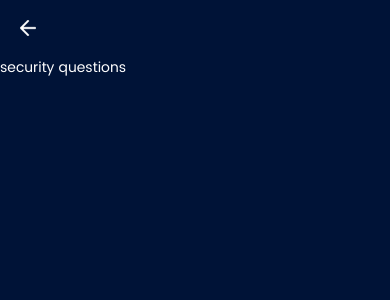
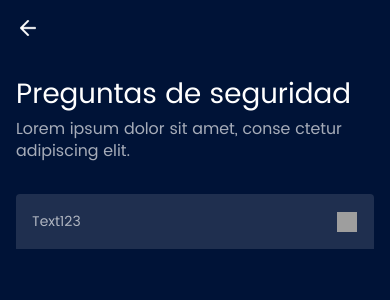
Before and after one commit to brtkev/mobil-app-example, a React Native app: screen /Register in a window 390 px wide. Shown: the top 300 px of the page. Built offline with nearby package versions, Linux system fonts and the light colour scheme; grey boxes are pictures that could not be loaded.

Commit message:
fix: useFont move to appContext/component

```diff
--- a/App.tsx
+++ b/App.tsx
@@ -1,18 +1,24 @@
-import React from 'react';
+import React, { createContext, useEffect } from 'react';
 import { NavigationContainer } from '@react-navigation/native';
 import { createNativeStackNavigator } from '@react-navigation/native-stack';
-// import Auth from './src/components/auth';
-
+import { TextStyle } from 'react-native';
 import Home from 'src/pages/home';
 import Login from 'src/pages/login';
 import Register from 'src/pages/register';
+import AppContext from 'src/appContext';
 
 import { RootStackParamList } from './src/components/types';
+import { useFonts } from 'expo-font';
 const Stack = createNativeStackNavigator<RootStackParamList>();
 
 
 function App() {
+  const [loaded ]= useFonts({
+    "Poppins-Regular" : require('assets/fonts/Poppins-Regular.ttf')
+  })
+
   return(
+    <AppContext.Provider value={{poppinsLoaded: loaded}}>
       <NavigationContainer>
         <Stack.Navigator initialRouteName='Home'>
           <Stack.Screen name="Home" component={Home} options={{headerShown: false}} />
@@ -20,6 +26,7 @@ function App() {
           <Stack.Screen name="Register" component={Register} options={{headerShown: false}} />
         </Stack.Navigator>
       </NavigationContainer>
+    </AppContext.Provider>
   );
 }
 
--- /dev/null
+++ b/src/appContext.ts
@@ -0,0 +1,3 @@
+import { createContext } from 'react';
+const AppContext = createContext({ poppinsLoaded : false})
+export default AppContext;
--- a/src/components/selectDropdown/index.tsx
+++ b/src/components/selectDropdown/index.tsx
@@ -1,3 +1,4 @@
+import { useState } from 'react'
 import { StyleSheet } from 'react-native'
 import ImportedSelectDropdown from 'react-native-select-dropdown'
 import colors from 'src/styles/colors'
@@ -18,8 +19,18 @@ const styles = StyleSheet.create({
   }
 })
 
-export default function SelectDropdown(){
+interface Props {
+  items : Array<{text : string, value : number }>,
+
+}
+
+export default function SelectDropdown({items} : Props){
+  const [dropDown, setDropDown] = useState(false);
+
   return(
-    <Select placeholder='Text123'/>
+    <>
+    <Select placeholder='Text123' onPress={() => console.log("aaaaa")}/>
+    {dropDown && <Select option placeholder='option1' onPress={() => console.log("aaaaa")}/>}
+    </>
   )
 }
--- a/src/components/textApp/index.tsx
+++ b/src/components/textApp/index.tsx
@@ -1,19 +1,18 @@
-import { useFonts } from 'expo-font';
+
+import { useContext } from 'react';
 import { Text, TextProps, TextStyle } from 'react-native';
+import AppContext from 'src/appContext';
 import styles from './style';
 
 
 //default text for the app
 const TextApp = ({style, children} : TextProps) => {
-  const [loaded] = useFonts({
-    "Poppins-Regular" : require('assets/fonts/Poppins-Regular.ttf')
-  })
+  const {poppinsLoaded} = useContext(AppContext);
   const fontFamily : TextStyle = {
-    fontFamily: loaded ? "Poppins-Regular" : "sans-serif"
+    fontFamily: poppinsLoaded ? "Poppins-Regular" : "sans-serif"
   }
-
   return(
-    <Text style={[styles.text, fontFamily,style]} >
+    <Text style={[styles.text, fontFamily, style]} >
       {children}
     </Text>
   )
--- a/src/pages/register/screens/userSecurityQuestions.tsx
+++ b/src/pages/register/screens/userSecurityQuestions.tsx
@@ -1,13 +1,18 @@
 import { useContext } from 'react'
+import SelectDropdown from 'src/components/selectDropdown'
 import TextApp from 'src/components/textApp'
 import {RegisterStackScreenProps} from 'src/components/types'
 import RegisterContext from '../context'
 import RegisterScreenWrapper from '../screenWrapper'
+import styles from '../styles'
+
 
 export default function UserSecurityQuestions(props : RegisterStackScreenProps<"userSecurityQuestions">){
   return(
-    <RegisterScreenWrapper backHandler={() => props.navigation.goBack()} >
-      <TextApp>security questions</TextApp>
+    <RegisterScreenWrapper style={styles.main} backHandler={() => props.navigation.goBack()} >
+      <TextApp style={{fontSize: 28}} >Preguntas de seguridad</TextApp>
+      <TextApp style={[styles.smText, {lineHeight: 22, marginBottom: 32}]} >Lorem ipsum dolor sit amet, conse ctetur adipiscing elit.</TextApp>
+      <SelectDropdown />
     </RegisterScreenWrapper>
   )
 }
```
Also changed, not shown: react-native.config.js (deleted, +0 -7 lines). Lines whose indentation alone changed are shown as unchanged.
